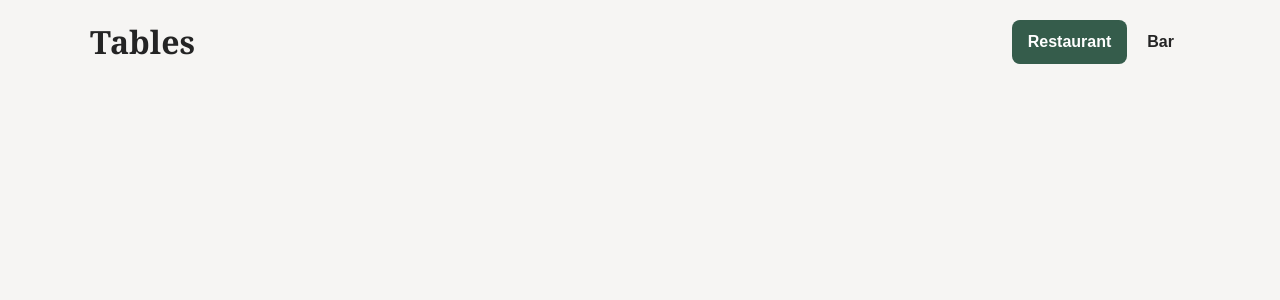
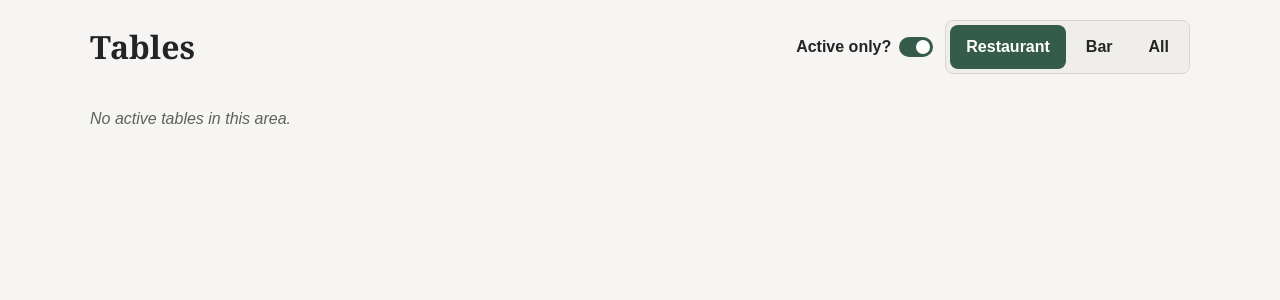
Before and after one commit to daisy-may-t/restaurant, a Flask app: page /tables?area=restaurant&active=1 in a window 1280 px wide. Shown: the part 114-414 px from the top of the page. Run offline with Flask 3, Linux system fonts and the light colour scheme; data that the repository does not hold is empty.

Commit message:
Active only filter

```diff
--- a/app/routes.py
+++ b/app/routes.py
@@ -68,9 +68,16 @@ def register_routes(app):
     @app.route("/tables")
     def tables():
         area = request.args.get("area", "restaurant")
-        if area not in ("restaurant", "bar"):
-            abort(400, description="Choose Restaurant or Bar.")
-        return render_template("tables.html", tables=get_tables(area), area=area)
+        if area not in ("restaurant", "bar", "all"):
+            abort(400, description="Choose Restaurant, Bar, or All.")
+        active = request.args.get("active")
+        if active not in (None, "1"):
+            abort(400, description="Invalid active filter.")
+        active_only = active == "1"
+        return render_template(
+            "tables.html", tables=get_tables(area, active_only),
+            area=area, active_only=active_only,
+        )
 
     @app.route("/menu", methods=["GET", "POST"])
     def menu():
--- a/app/table_db.py
+++ b/app/table_db.py
@@ -1,12 +1,24 @@
 from .db import get_db
 
 
-def get_tables(area="restaurant"):
+def get_tables(area="restaurant", active_only=False):
     # Setup seeds restaurant tables as IDs 1-10 and bar tables as IDs 11-20.
     # Use IDs so a renamed table stays in its original area.
-    first_id, last_id = (1, 10) if area == "restaurant" else (11, 20)
-    rows = get_db().execute("""
+    filters = []
+    parameters = []
+    if area == "restaurant":
+        filters.append("tables.id <= ?")
+        parameters.append(10)
+    elif area == "bar":
+        filters.append("tables.id > ?")
+        parameters.append(10)
+    if active_only:
+        filters.append("open_orders.id IS NOT NULL")
+    where_clause = "WHERE " + " AND ".join(filters) if filters else ""
+
+    rows = get_db().execute(f"""
         SELECT tables.id, tables.name,
+               CASE WHEN tables.id <= 10 THEN 'restaurant' ELSE 'bar' END AS area,
                open_orders.id IS NOT NULL AS has_open_order,
                COALESCE(SUM(order_items.quantity), 0) AS item_count,
                COALESCE(SUM(order_items.quantity * order_items.unit_price_pence), 0)
@@ -15,10 +27,10 @@ def get_tables(area="restaurant"):
         LEFT JOIN orders AS open_orders
             ON open_orders.table_id = tables.id AND open_orders.status = 'open'
         LEFT JOIN order_items ON order_items.order_id = open_orders.id
-        WHERE tables.id BETWEEN ? AND ?
+        {where_clause}
         GROUP BY tables.id, open_orders.id
         ORDER BY tables.id
-    """, (first_id, last_id)).fetchall()
+    """, parameters).fetchall()
     return [dict(row) for row in rows]
 
 
--- a/static/css/style.css
+++ b/static/css/style.css
@@ -291,12 +291,24 @@ h2 {
   margin: 0;
 }
 
+.table-filters {
+  display: flex;
+  align-items: center;
+  justify-content: flex-end;
+  flex-wrap: wrap;
+  gap: var(--space-2);
+  margin-left: auto;
+}
+
 .area-tabs {
   display: flex;
   width: fit-content;
   max-width: 100%;
   gap: var(--space-1);
-  margin-left: auto;
+  padding: var(--space-1);
+  border: 1px solid var(--color-border);
+  border-radius: var(--radius-control);
+  background: var(--color-surface-muted);
 }
 
 .area-tabs a {
@@ -322,6 +334,45 @@ h2 {
 
 .area-tabs a[aria-current="page"]:focus-visible {
   outline-color: var(--color-text);
+}
+
+.active-filter {
+  display: inline-flex;
+  align-items: center;
+  justify-content: center;
+  gap: var(--space-2);
+  min-height: var(--control-height);
+  padding: 0 var(--space-1);
+  color: var(--color-heading);
+  text-decoration: none;
+  font-weight: 600;
+}
+
+.active-filter:hover {
+  color: var(--color-primary);
+}
+
+.active-filter__switch {
+  display: inline-flex;
+  align-items: center;
+  width: 34px;
+  height: 20px;
+  padding: 3px;
+  box-sizing: border-box;
+  border-radius: 20px;
+  background: var(--color-border);
+}
+
+.active-filter__switch span {
+  width: 14px;
+  height: 14px;
+  border-radius: 50%;
+  background: var(--color-surface);
+}
+
+.active-filter--on .active-filter__switch {
+  justify-content: flex-end;
+  background: var(--color-primary);
 }
 
 .table-grid {
--- a/templates/tables.html
+++ b/templates/tables.html
@@ -7,17 +7,24 @@
   <section class="tables-page">
     <div class="tables-heading">
       <h2>Tables</h2>
-      <nav class="area-tabs" aria-label="Table area">
-        <a href="{{ url_for('tables', area='restaurant') }}" {% if area == 'restaurant' %}aria-current="page"{% endif %}>Restaurant</a>
-        <a href="{{ url_for('tables', area='bar') }}" {% if area == 'bar' %}aria-current="page"{% endif %}>Bar</a>
-      </nav>
+      <div class="table-filters">
+        <a class="active-filter{{ ' active-filter--on' if active_only else '' }}" href="{{ url_for('tables', area=area, active=none if active_only else '1') }}" aria-label="{{ 'Active only is on; show all tables' if active_only else 'Active only is off; show active tables only' }}">
+          <span>Active only?</span>
+          <span class="active-filter__switch" aria-hidden="true"><span></span></span>
+        </a>
+        <nav class="area-tabs" aria-label="Table area">
+          <a href="{{ url_for('tables', area='restaurant', active='1' if active_only else none) }}" {% if area == 'restaurant' %}aria-current="page"{% endif %}>Restaurant</a>
+          <a href="{{ url_for('tables', area='bar', active='1' if active_only else none) }}" {% if area == 'bar' %}aria-current="page"{% endif %}>Bar</a>
+          <a href="{{ url_for('tables', area='all', active='1' if active_only else none) }}" {% if area == 'all' %}aria-current="page"{% endif %}>All</a>
+        </nav>
+      </div>
     </div>
 
     <div class="table-grid">
       {% for table in tables %}
         <a class="table-card{{ ' table-card--open' if table.has_open_order else '' }}" href="{{ url_for('table_order', table_id=table.id) }}">
           <span class="table-card__heading">
-            {{ icon('stool' if area == 'bar' else 'table', 'icon--table') }}
+            {{ icon('stool' if table.area == 'bar' else 'table', 'icon--table') }}
             <span class="table-card__name">{{ table.name }}</span>
             {{ icon('chevron-right', 'icon--chevron') }}
           </span>
@@ -30,5 +37,8 @@
         </a>
       {% endfor %}
     </div>
+    {% if not tables %}
+      <p class="empty-state">{{ 'No active tables in this area.' if active_only else 'No tables in this area.' }}</p>
+    {% endif %}
   </section>
 {% endblock %}
```
Also changed, not shown: tests/test_tables.py (+29 -0 lines).
